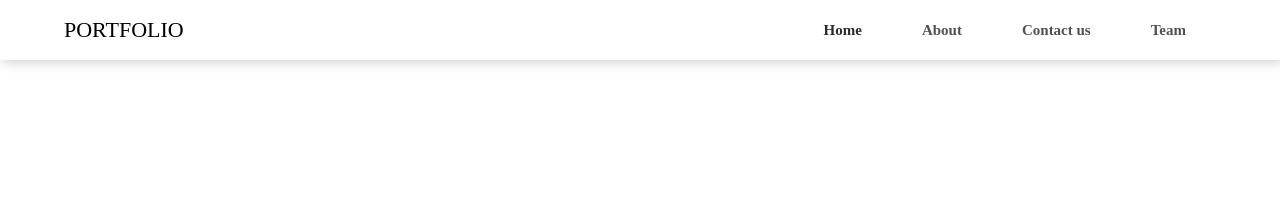
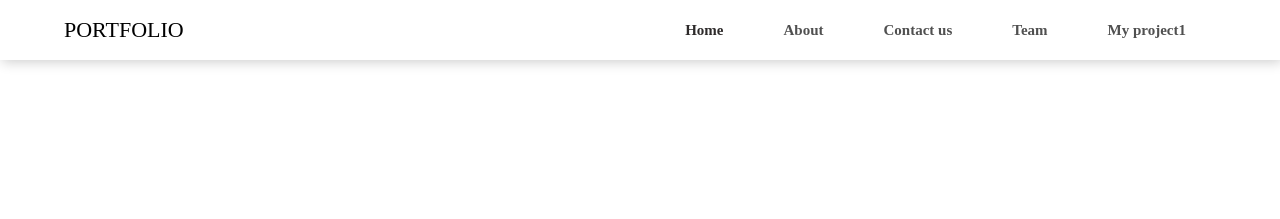
Before and after one commit to zohamumtaz/Portfolio-1, a plain HTML site: page index.html in a window 1280 px wide. Shown: the top 219 px of the page. Drawn offline with Linux system fonts and the light colour scheme.

Commit message:
Update index.html

```diff
--- a/index.html
+++ b/index.html
@@ -21,6 +21,7 @@
 	<li><a href="#">About</a></li>
 	<li><a href="#">Contact us</a></li>
 	<li><a href="#">Team</a></li>
+        <li><a href="https://projone.github.io/tweet-tracks/">My project1</a>
 	</ul>
 	<!--bars--------------->
 	<div class="toggle"></div>
```
